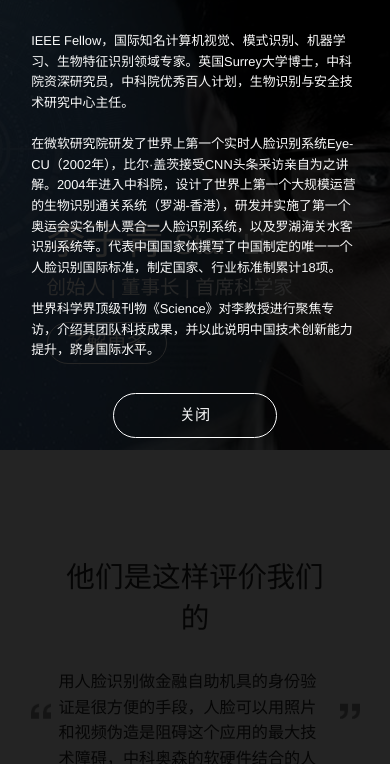
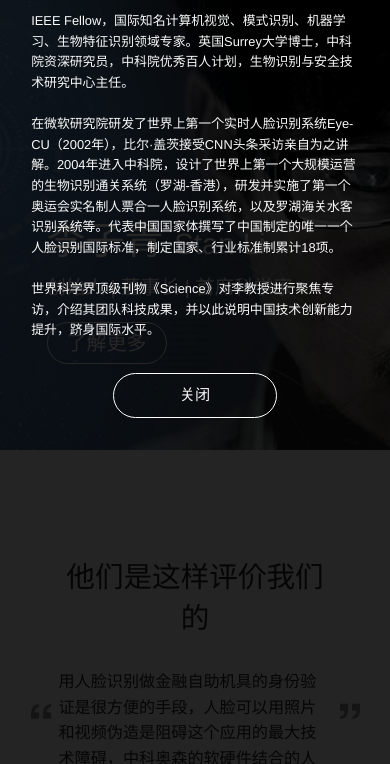
Before and after one commit to fox3013/authenmetric, a plain HTML site: page index.html in a window 390 px wide. Both pictures are taken after a click on the element "了解更多". Shown: the part 1851-2615 px from the top of the page. Drawn offline with Linux system fonts and the light colour scheme.

Commit message:
修改错误遮罩

```diff
--- a/assets/style/index-page.css
+++ b/assets/style/index-page.css
@@ -809,7 +809,7 @@ section#feature-cases {
   #mentor-detail{
     display: none;
     position: fixed;
-    top: 80px;
+    top: 60px;
     z-index: 2;
     left: 0;
     width: 100%;
```
